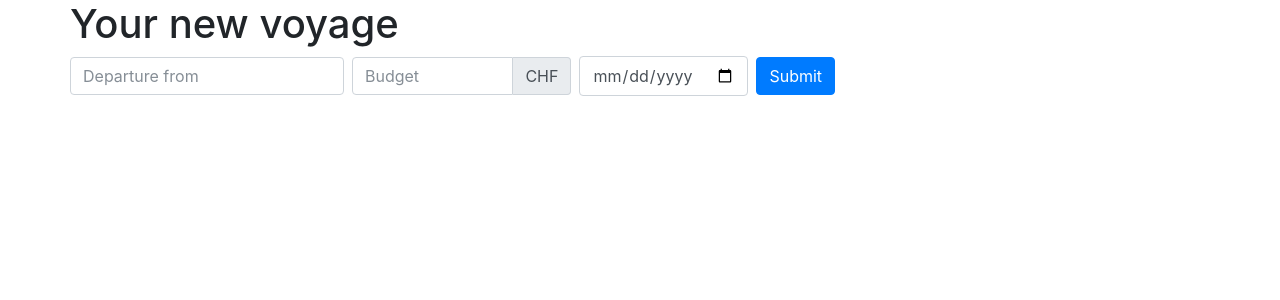
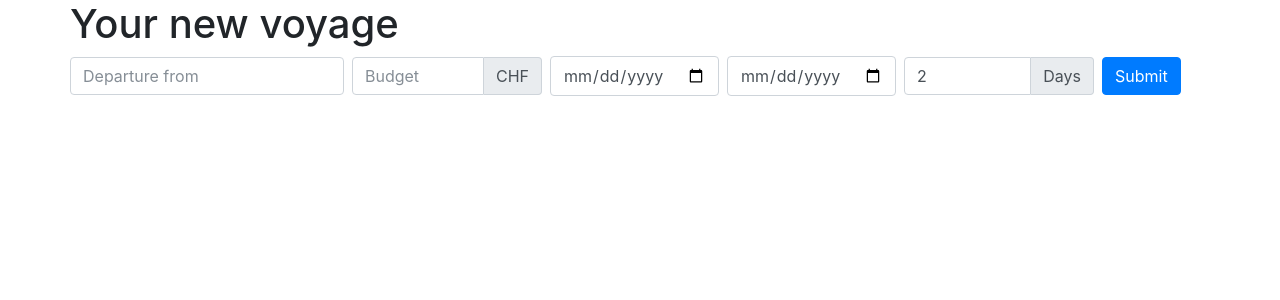
Before and after one commit to Battleman/Skyscanner-CONpagnons, a Flask app: page / in a window 1280 px wide. Shown: the top 300 px of the page. Run offline with Flask 2, Linux system fonts and the light colour scheme; some libraries are stand-ins or nearby versions.

Commit message:
Extend walk parameters

```diff
--- a/app.py
+++ b/app.py
@@ -12,6 +12,6 @@ def index():
 def suggestAirport(needle):
     return jsonify(suggest_airport(needle))
 
-@app.route('/walk/<depart>/<int:budget>/<date>')
-def walk(depart, budget, date):
-    return jsonify(randomWalk(depart, budget, date))
+@app.route('/walk/<depart>/<int:budget>/<from_date>/<to_date>/<int:escale_length>')
+def walk(depart, budget, from_date, to_date, escale_length):
+    return jsonify(randomWalk(depart, budget, from_date, dayspercity=escale_length))
--- a/templates/index.html
+++ b/templates/index.html
@@ -11,8 +11,8 @@
     <link rel="stylesheet" href="https://maxcdn.bootstrapcdn.com/bootstrap/4.0.0-beta.2/css/bootstrap.min.css" integrity="sha384-PsH8R72JQ3SOdhVi3uxftmaW6Vc51MKb0q5P2rRUpPvrszuE4W1povHYgTpBfshb" crossorigin="anonymous">
     <style>
       tbody > tr:last-child { font-style: italic; }
-      th:nth-child(2), td:nth-child(2) { text-align: right; }
-      th:nth-child(3), td:nth-child(3) { text-align: center; }
+      th:nth-child(3), td:nth-child(3) { text-align: right; }
+      th:nth-child(4), td:nth-child(4) { text-align: center; }
     </style>
   </head>
   <body>
@@ -30,13 +30,22 @@
           </datalist>
 
           <label class="sr-only" for="budget">Budget</label>
-          <div class="input-group mr-2 col-3" style="padding:0">
+          <div class="input-group mr-2 col-2" style="padding:0">
             <input type="number" v-model="form.budget" class="form-control" id="budget" placeholder="Budget" required>
             <div class="input-group-addon">CHF</div>
           </div>
 
           <label class="sr-only" for="from-date">From:</label>
           <input type="date" v-model="form.fromDate" class="form-control mr-2" id="from-date" placeholder="From" required>
+
+          <label class="sr-only" for="to-date">To:</label>
+          <input type="date" v-model="form.toDate" class="form-control mr-2" id="to-date" placeholder="To" required>
+
+          <label class="sr-only" for="escale-length">Escale length</label>
+          <div class="input-group mr-2 col-2" style="padding:0">
+            <input type="number" min="2" v-model="form.escaleLength" class="form-control" id="escale-length" placeholder="Escale length" required>
+            <div class="input-group-addon">Days</div>
+          </div>
 
           <!--
           <label class="sr-only" for="to-date">From:</label>
@@ -56,17 +65,20 @@
           <thead>
             <tr>
               <th>City</th>
+              <th>Arrival time</th>
               <th>Price</th>
-              <th>Book</th>
+              <th></th>
             </tr>
           </thead>
           <tbody>
             <tr v-for="stop in stops">
               <td>{{ "{{ stop.NameEnding }}" }}</td>
+              <td>{{ "{{ stop.ArrivalTime.replace('T', ' at ') }}" }}</td>
               <td>{{ "{{ stop.Price }}" }}&nbsp;CHF</td>
               <td><a target="_blank" v-bind:href="stop.DeepLink">Book it!</a></td>
             </tr>
             <tr>
+              <td></td>
               <td>Total</td>
               <td>{{ "{{ totalPrice }}" }}&nbsp;CHF</td>
               <td></td>
@@ -91,7 +103,8 @@
           startAirport: null,
           budget: null,
           fromDate: null,
-          // toDate: null
+          toDate: null,
+          escaleLength: 2
         },
         stops: []
       }
@@ -118,7 +131,9 @@
           let airport = getAirport()
           if (airport == null) return
 
-          $.getJSON('/walk/' + airport + '/' + this.form.budget + '/' + this.form.fromDate)
+          let f = this.form
+          let url = '/walk/' + [airport, f.budget, f.fromDate, f.toDate, f.escaleLength].join('/')
+          $.getJSON(url)
            .done((data) => {
              data.forEach((stop) => stop.Price = stop.Price.toFixed(2))
              this.stops = data
```
